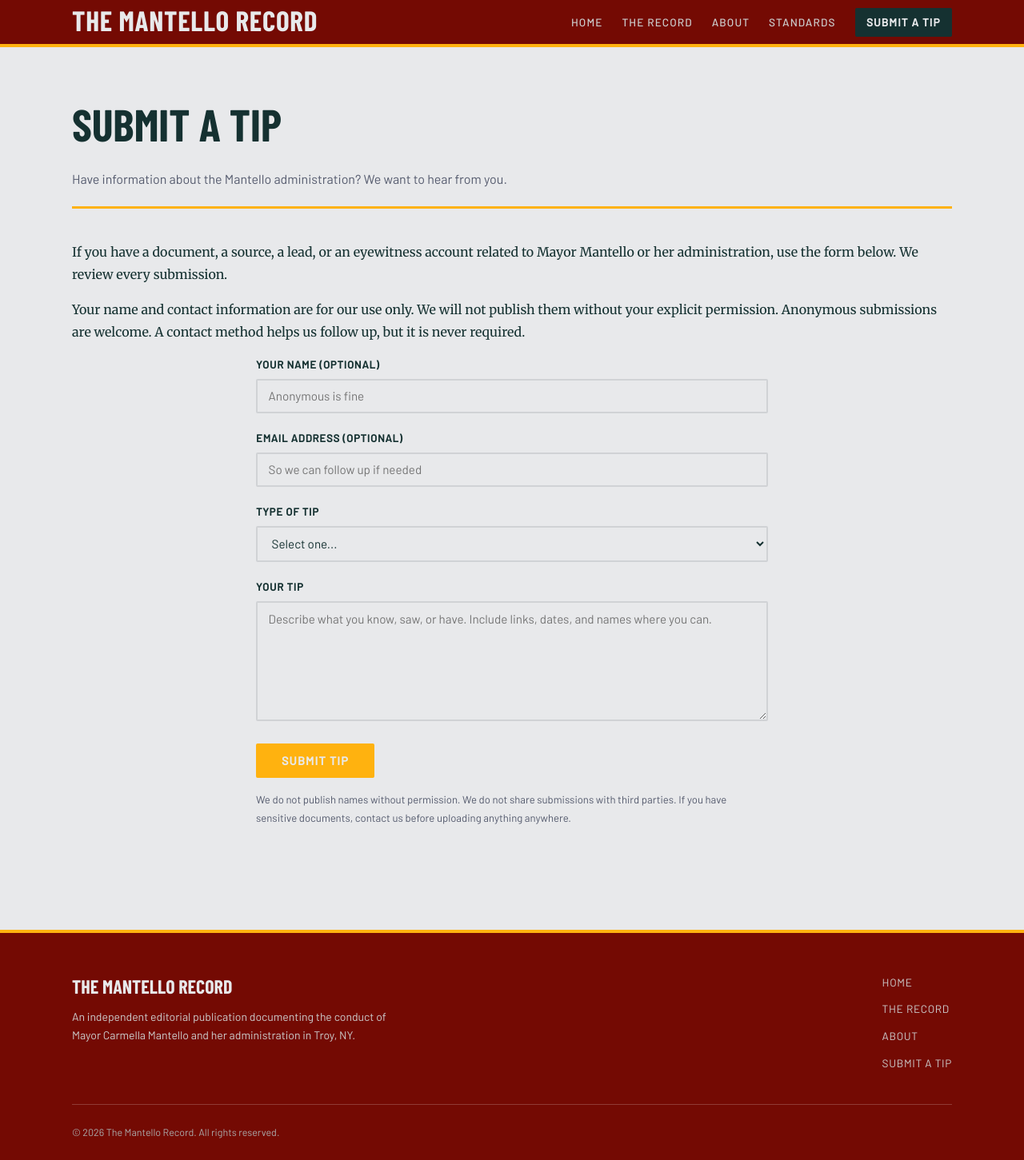
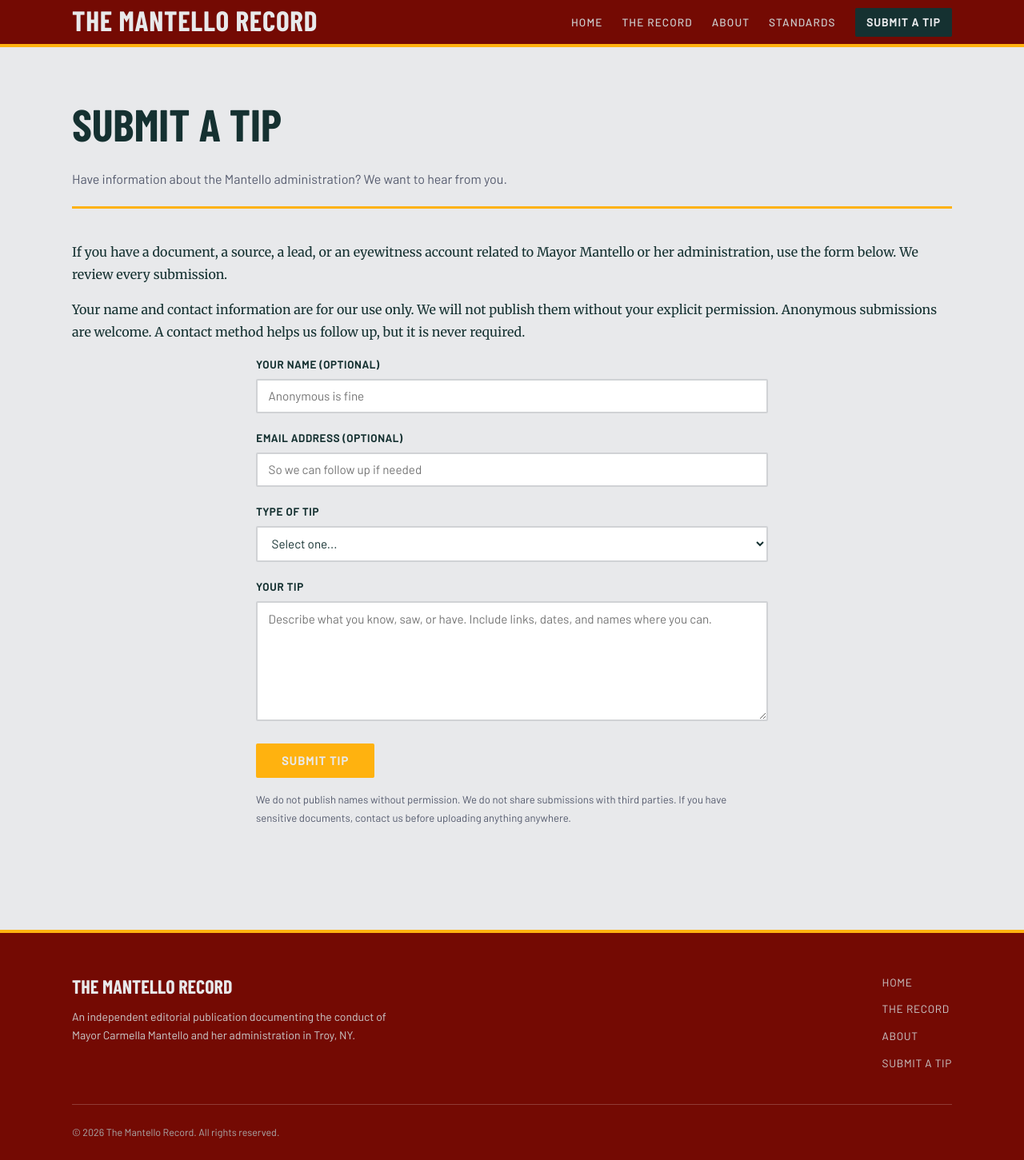
Before and after one commit to MdevitSEC/the-mantello-record, a Jekyll site: the page built from submit-tip.md, in a window 1280 px wide. Shown: the whole page at 80% size. Built offline with Jekyll 4.4.1, drawn with Linux system fonts in a browser that asks for light colours; some web fonts are replaced.

Commit message:
Fix card backgrounds: use #ffffff so they contrast against #E8E9EB page background
Co-Authored-By: Claude Sonnet 4.6 <noreply@anthropic.com>

```diff
--- a/assets/css/main.scss
+++ b/assets/css/main.scss
@@ -231,7 +231,7 @@ img { max-width: 100%; display: block; }
 .post-card {
   border: 1px solid var(--gray-mid);
   padding: 1.5rem;
-  background: var(--white);
+  background: #ffffff;
   position: relative;
   transition: border-color 0.15s, box-shadow 0.15s;
   cursor: pointer;
@@ -536,7 +536,7 @@ img { max-width: 100%; display: block; }
   font-family: var(--font-ui);
   font-size: 0.95rem;
   color: var(--black);
-  background: var(--white);
+  background: #ffffff;
   transition: border-color 0.15s;
 }
 .form-group input:focus,
```
